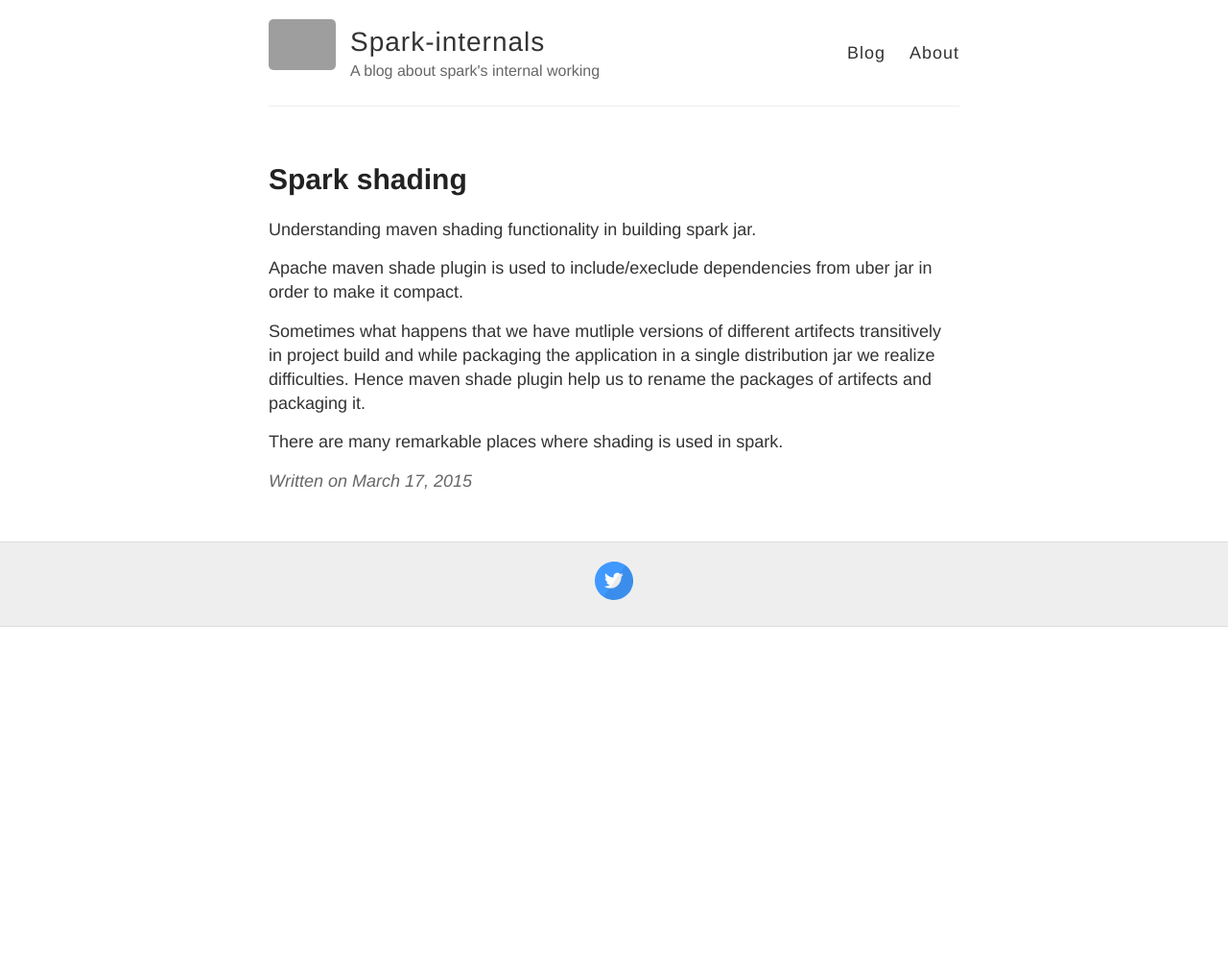
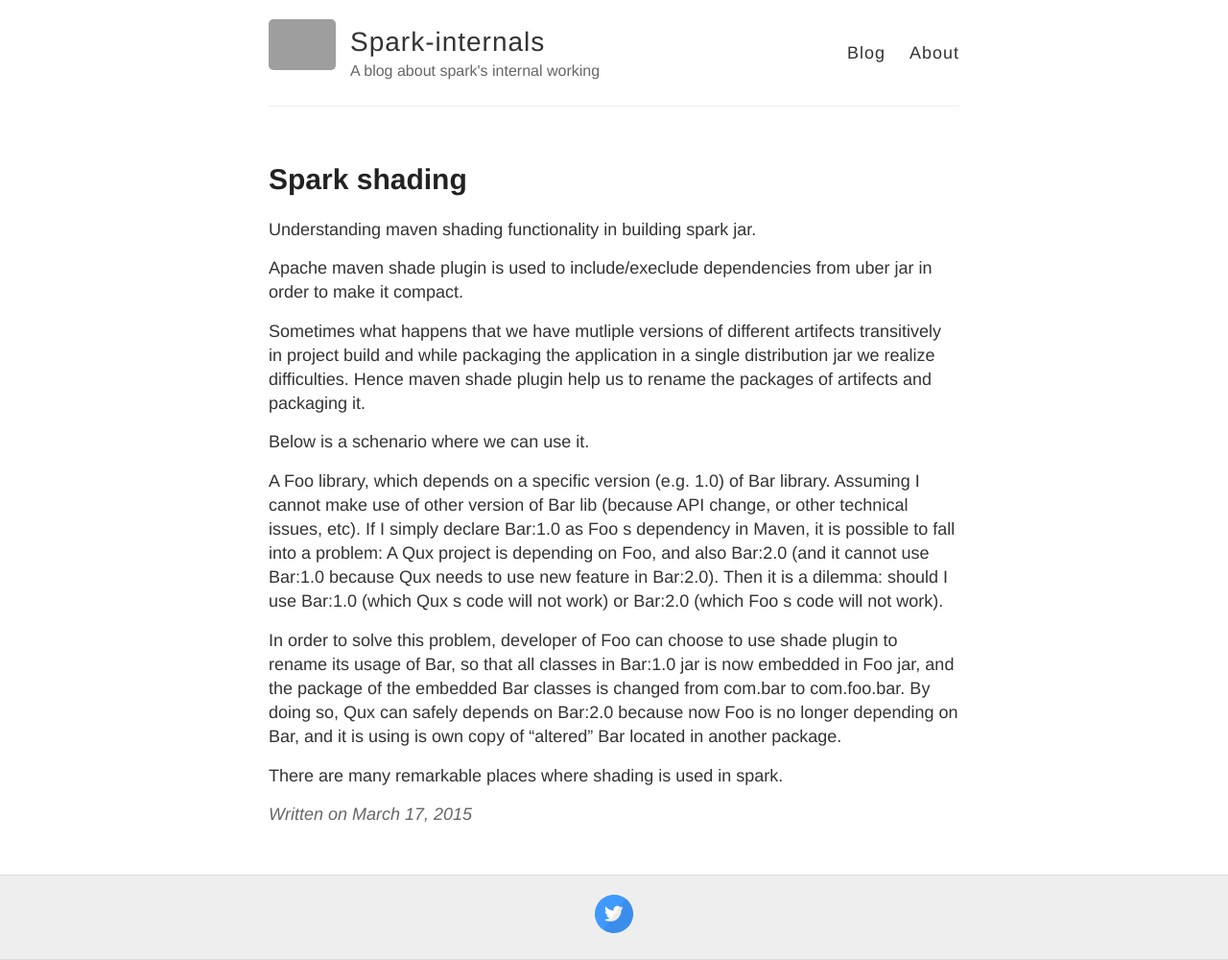
Before and after one commit to PiyushMishra/spak-ghpages, a Jekyll site: the page built from _posts/2015-03-17-spark-shade.md, in a window 1280 px wide. Shown: the whole page at 96% size. Built offline with Jekyll 4.4.1, drawn with Linux system fonts in a browser that asks for light colours; Markdown is read by kramdown in place of the engine named in the settings; before the commit the page ends 900 px from its top, so only the background shows below that; grey boxes are pictures that could not be loaded.

Commit message:
scenario where we can use shade plugin

```diff
--- a/_posts/2015-03-17-spark-shade.md
+++ b/_posts/2015-03-17-spark-shade.md
@@ -12,4 +12,12 @@ Apache maven shade plugin is used to include/execlude dependencies from uber jar
 
 Sometimes what happens that we have mutliple versions of different artifects transitively in project build and while packaging the application in a single distribution jar we realize difficulties. Hence maven shade plugin help us to rename the packages of artifects and packaging it.
 
+Below is a schenario where we can use it.
+
+A Foo library, which depends on a specific version (e.g. 1.0) of Bar library. Assuming I cannot make use of other version of Bar lib (because API change, or other technical issues, etc). If I simply declare Bar:1.0 as Foo s dependency in Maven, it is possible to fall into a problem: A Qux project is depending on Foo, and also Bar:2.0 (and it cannot use Bar:1.0 because Qux needs to use new feature in Bar:2.0). Then it is a dilemma: should I use Bar:1.0 (which Qux s code will not work) or Bar:2.0 (which Foo s code will not work).
+
+In order to solve this problem, developer of Foo can choose to use shade plugin to rename its usage of Bar, so that all classes in Bar:1.0 jar is now embedded in Foo jar, and the package of the embedded Bar classes is changed from com.bar to com.foo.bar. By doing so, Qux can safely depends on Bar:2.0 because now Foo is no longer depending on Bar, and it is using is own copy of "altered" Bar located in another package.
+
+
+
 There are many remarkable places where shading is used in spark.
```
